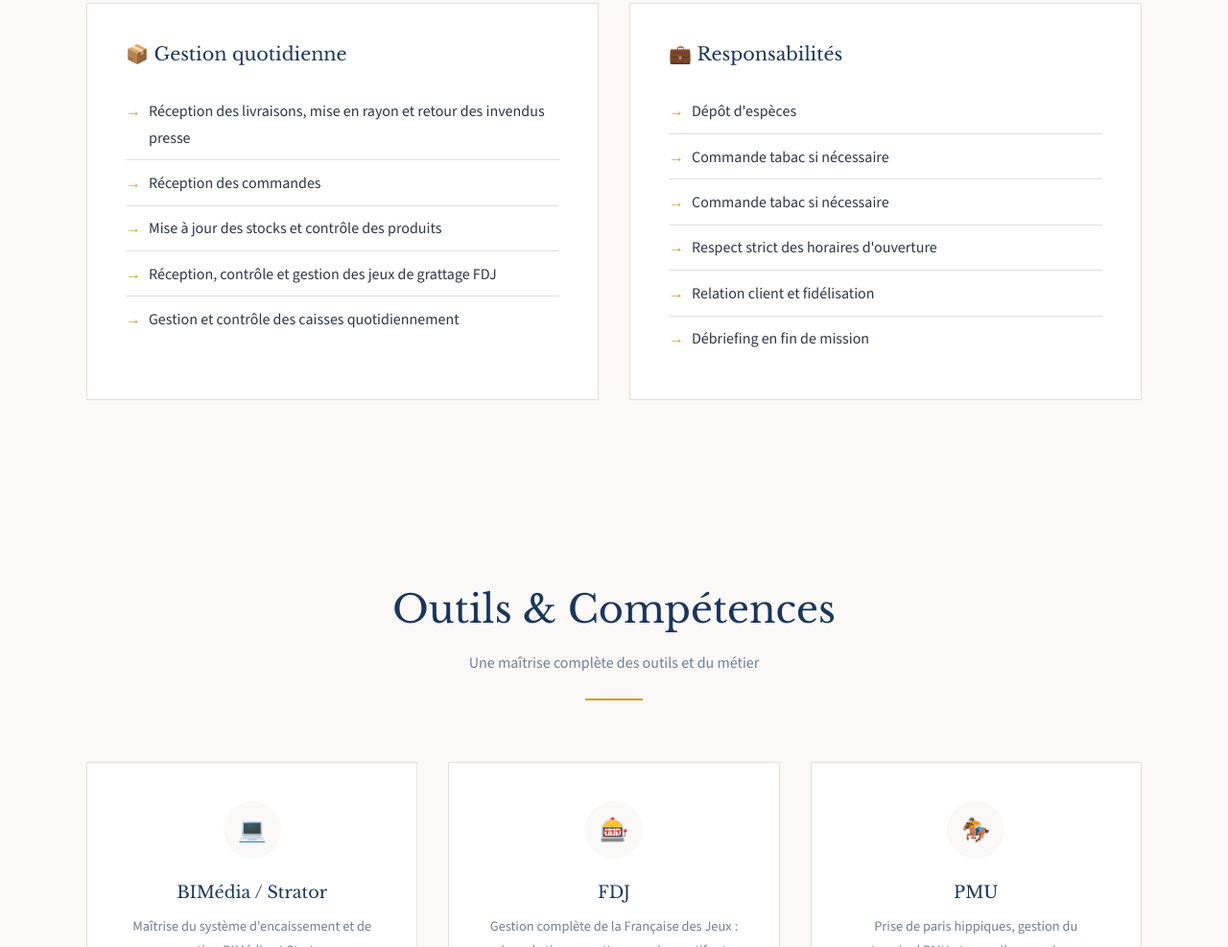
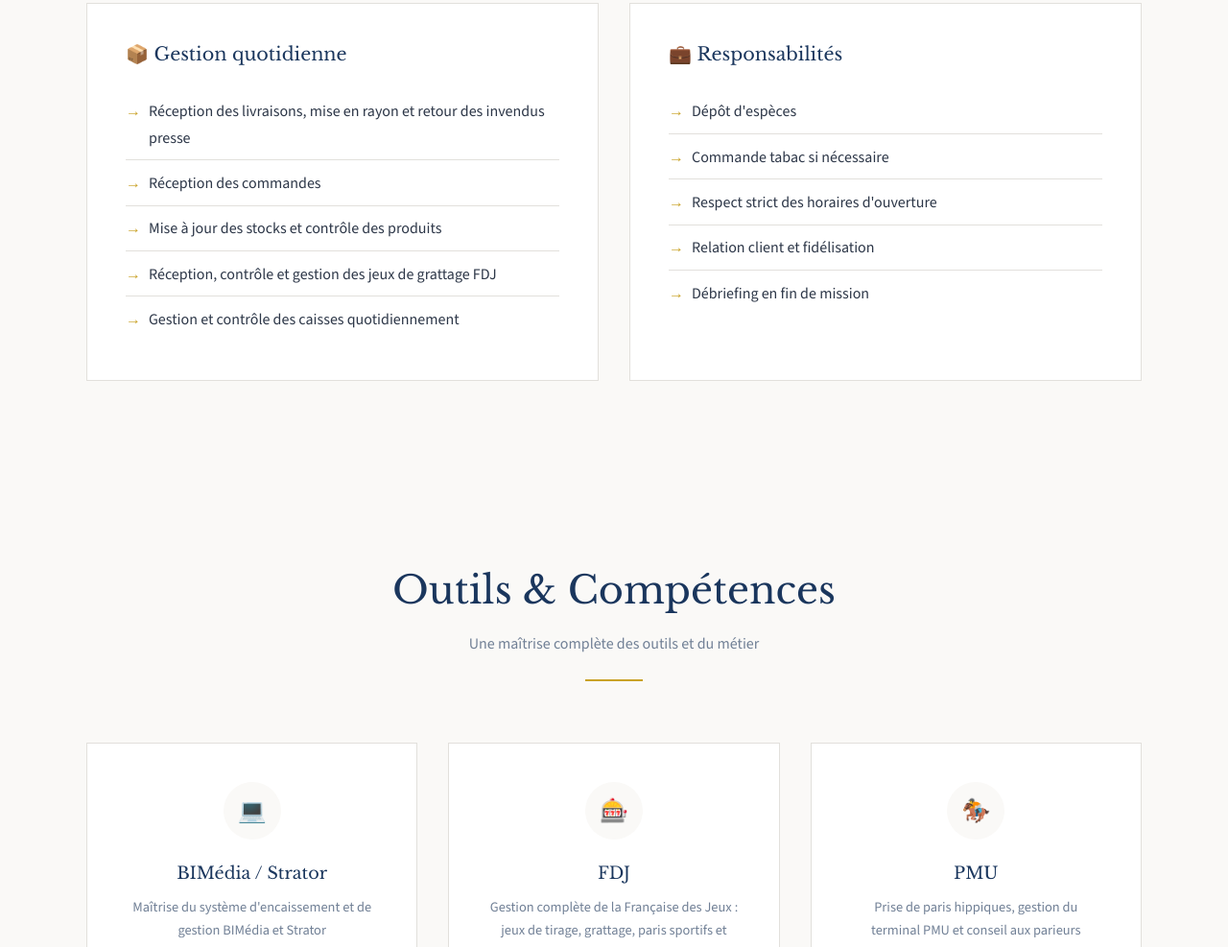
Before and after one commit to CoucouPrinter/buraliste-remplacant-paca, a plain HTML site: page index.html in a window 1280 px wide. Shown: the part 1947-2934 px from the top of the page at 96% size. Drawn offline with nearby package versions, Linux system fonts and the light colour scheme; no server answers.

Commit message:
Suppression doublon "Commande tabac si nécessaire"
Co-Authored-By: Claude Opus 4.5 <noreply@anthropic.com>

```diff
--- a/index.html
+++ b/index.html
@@ -1004,7 +1004,6 @@
                     <ul>
                         <li>Dépôt d'espèces</li>
                         <li>Commande tabac si nécessaire</li>
-                        <li>Commande tabac si nécessaire</li>
                         <li>Respect strict des horaires d'ouverture</li>
                         <li>Relation client et fidélisation</li>
                         <li>Débriefing en fin de mission</li>
```
